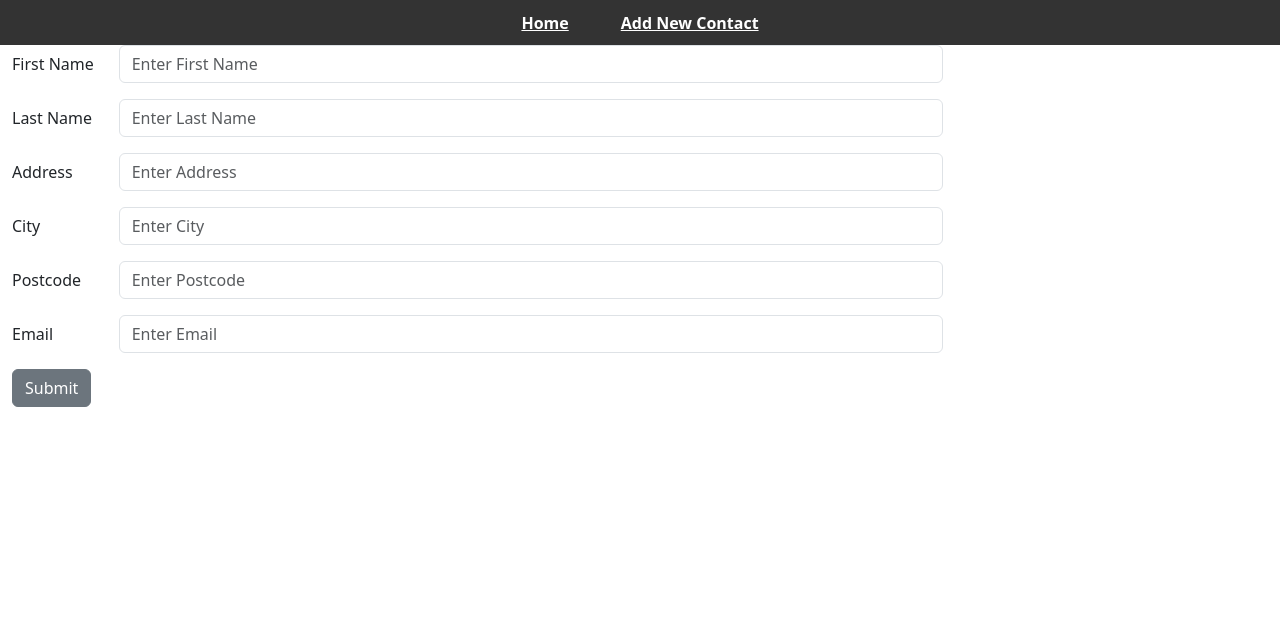
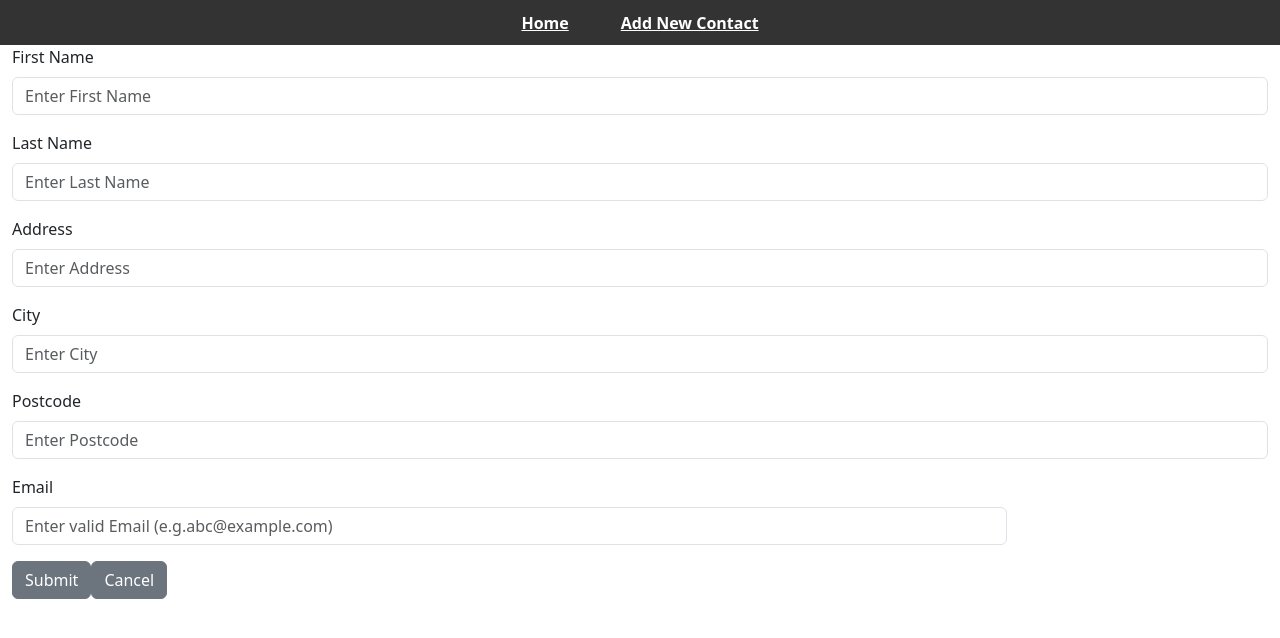
Before and after one commit to Kevin123-Repo/simpleWebApp, a React (Create React App) app in the folder frontend/: page /create in a window 1280 px wide. Shown: the top 638 px of the page. Built offline with nearby package versions, Linux system fonts and the light colour scheme.

Commit message:
made some QOL chnages and added cancel button

```diff
--- a/frontend/src/Components/addContacts/addContactsForm.jsx
+++ b/frontend/src/Components/addContacts/addContactsForm.jsx
@@ -1,7 +1,7 @@
 import axios from "axios";
 import { useState } from "react";
 import { useNavigate } from "react-router-dom";
-import { Col, Button, Form, FormGroup, Label, Input } from "reactstrap";
+import { FormGroup, Label, Input, Button } from "reactstrap";
 
 const AddContactsForm = ({ handleUpdate }) => {
   const [firstName, setFirstName] = useState("");
@@ -27,6 +27,35 @@ const AddContactsForm = ({ handleUpdate }) => {
     return true;
   };
 
+  const handleChange = (event) => {
+    const { name, value } = event.target;
+    if (name === "firstName") {
+      setFirstName(value);
+      console.log(" New First Name = " + value);
+    }
+    if (name === "lastName") {
+      console.log("New Last Name " + value);
+      setLastName(value);
+      console.log("New Last Name Value = " + lastName);
+    }
+    if (name === "city") {
+      setCity(value);
+      console.log(" New City = " + value);
+    }
+    if (name === "postcode") {
+      setPostcode(value);
+      console.log(" New Postcode = " + value);
+    }
+    if (name === "address") {
+      setAddress(value);
+      console.log(" New Address = " + value);
+    }
+    if (name === "email") {
+      setEmail(value);
+      console.log(" New Email = " + value);
+    }
+  };
+
   const handleSubmit = async (e) => {
     e.preventDefault();
     //checking format
@@ -44,13 +73,13 @@ const AddContactsForm = ({ handleUpdate }) => {
 
       // Check for match
       const isDuplicate = existingContacts.find(
-        (contact) =>
-          contact.firstName === dataToSend.firstName &&
-          contact.lastName === dataToSend.lastName &&
-          contact.email === dataToSend.email &&
-          contact.address === dataToSend.address &&
-          contact.city === dataToSend.city &&
-          contact.postcode === dataToSend.postcode
+        (existingContacts) =>
+          existingContacts.firstName === dataToSend.firstName &&
+          existingContacts.lastName === dataToSend.lastName &&
+          existingContacts.email === dataToSend.email &&
+          existingContacts.address === dataToSend.address &&
+          existingContacts.city === dataToSend.city &&
+          existingContacts.postcode === dataToSend.postcode
       );
 
       if (isDuplicate) {
@@ -76,100 +105,100 @@ const AddContactsForm = ({ handleUpdate }) => {
     }
   };
 
+  const handleCancel = () => {
+    navigate("/");
+  };
+
   return (
-    <Form className="addContacts-form" onSubmit={handleSubmit}>
-      <FormGroup row>
-        <Label for="firstName" sm={1}>
-          First Name
-        </Label>
-        <Col sm={10}>
+    <div className="inputForm-container">
+      <div className="name-row">
+        <div className="firstName-col">
+          <FormGroup>
+            <Label for="firstName">First Name</Label>
             <Input
-            type="text"
+              id="firstName"
               name="firstName"
-            id="firstName"
               placeholder="Enter First Name"
-            value={firstName}
-            onChange={(e) => setFirstName(e.target.value)}
+              type="string"
+              onChange={handleChange}
             />
-        </Col>
           </FormGroup>
-      <FormGroup row>
-        <Label for="lastName" sm={1}>
-          Last Name
-        </Label>
-        <Col sm={10}>
+        </div>
+
+        <div className="lastName-col">
+          <FormGroup>
+            <Label for="lastName">Last Name</Label>
             <Input
-            type="text"
+              id="lastName"
               name="lastName"
-            id="lastName"
               placeholder="Enter Last Name"
-            value={lastName}
-            onChange={(e) => setLastName(e.target.value)}
+              type="string"
+              onChange={handleChange}
             />
-        </Col>
           </FormGroup>
-      <FormGroup row>
-        <Label for="address" sm={1}>
-          Address
-        </Label>
-        <Col sm={10}>
+        </div>
+      </div>
+      <div class="address-row">
+        <div className="address-col">
+          <FormGroup>
+            <Label for="address">Address</Label>
             <Input
-            type="text"
-            name="Address"
-            id="Address"
+              id="address"
+              name="address"
               placeholder="Enter Address"
-            value={address}
-            onChange={(e) => setAddress(e.target.value)}
+              type="string"
+              onChange={handleChange}
             />
-        </Col>
           </FormGroup>
-      <FormGroup row>
-        <Label for="city" sm={1}>
-          City
-        </Label>
-        <Col sm={10}>
+        </div>
+        <div className="city-col">
+          <FormGroup>
+            <Label for="city">City</Label>
             <Input
-            type="text"
+              id="city"
               name="city"
-            id="city"
               placeholder="Enter City"
-            value={city}
-            onChange={(e) => setCity(e.target.value)}
+              type="string"
+              onChange={handleChange}
             />
-        </Col>
           </FormGroup>
-      <FormGroup row>
-        <Label for="postcode" sm={1}>
-          Postcode
-        </Label>
-        <Col sm={10}>
+        </div>
+        <div className="postcode-col">
+          <FormGroup>
+            <Label for="postcode">Postcode</Label>
             <Input
-            type="text"
+              id="postcode"
               name="postcode"
-            id="postcode"
               placeholder="Enter Postcode"
-            value={postcode}
-            onChange={(e) => setPostcode(e.target.value)}
+              type="string"
+              onChange={handleChange}
             />
-        </Col>
           </FormGroup>
-      <FormGroup row>
-        <Label for="email" sm={1}>
-          Email
-        </Label>
-        <Col sm={10}>
+        </div>
+      </div>
+      <div className="email-row">
+        <div className="email-col">
+          <FormGroup>
+            <Label for="email">Email</Label>
             <Input
+              id="email"
+              name="email"
+              placeholder="Enter valid Email (e.g.abc@example.com)"
               type="email"
-            name="email"
-            id="email"
-            placeholder="Enter Email"
-            value={email}
-            onChange={(e) => setEmail(e.target.value)}
+              onChange={handleChange}
             />
-        </Col>
           </FormGroup>
-      <Button>Submit</Button>
-    </Form>
+        </div>
+      </div>
+      <div>
+        <Button className="input-button-submit" onClick={handleSubmit}>
+          Submit
+        </Button>
+        <Button className="input-button-cancel" onClick={handleCancel}>
+          Cancel
+        </Button>
+      </div>
+    </div>
   );
 };
 
--- a/frontend/src/Components/editContacts/editTables.jsx
+++ b/frontend/src/Components/editContacts/editTables.jsx
@@ -7,14 +7,14 @@ import { FormGroup, Label, Input, Button } from "reactstrap";
 
 const EditTable = ({ contact }) => {
   const { contactId } = useParams();
-  const [firstName, setFirstName] = useState("");
-  const [lastName, setLastName] = useState("");
-  const [city, setCity] = useState("");
-  const [postcode, setPostcode] = useState("");
-  const [address, setAddress] = useState("");
-  const [email, setEmail] = useState("");
-  const [isUpdated, setIsUpdated] = useState(false);
+  const [firstName, setFirstName] = useState("First Name");
+  const [lastName, setLastName] = useState("Last Name");
+  const [city, setCity] = useState(" ity");
+  const [postcode, setPostcode] = useState("Postcode");
+  const [address, setAddress] = useState("Address");
+  const [email, setEmail] = useState("setEmail");
   const navigate = useNavigate();
+
 
   //Added this useEffect as workaround to useState not syncing at beginning
   useEffect(() => {
@@ -92,22 +92,26 @@ const EditTable = ({ contact }) => {
         .patch(`http://localhost:8080/contacts/${contactId}`, Object(newData))
         .then((response) => {
           console.log("Updated successfully", response.data, response.status);
-          setIsUpdated(true);
+          window.alert("Changes successfully saved")
           navigate("/");
         })
         .catch((err) => {
           console.error("Error", err);
+          window.alert("Changes were unsuccessful")
         });
     } else {
       console.log("Nothing to do");
       navigate("/");
     }
   };
+  const handleCancel = ()=>{
+    navigate("/")
+  }
 
   return (
-    <div className="container-fluid">
-      <div className="row">
-        <div className="col-sm">
+    <div className="inputForm-container">
+      <div className="name-row">
+        <div className="firstName-col">
           <FormGroup>
             <Label for="firstName">First Name</Label>
             <Input
@@ -120,7 +124,7 @@ const EditTable = ({ contact }) => {
           </FormGroup>
         </div>
 
-        <div className="col-sm">
+        <div className="lastName-col">
           <FormGroup>
             <Label for="lastName">Last Name</Label>
             <Input
@@ -133,8 +137,8 @@ const EditTable = ({ contact }) => {
           </FormGroup>
         </div>
       </div>
-      <div class="row">
-        <div className="col-sm">
+      <div class="address-row">
+        <div className="address-col">
           <FormGroup>
             <Label for="address">Address</Label>
             <Input
@@ -146,7 +150,7 @@ const EditTable = ({ contact }) => {
             />
           </FormGroup>
         </div>
-        <div className="col-sm">
+        <div className="city-col">
           <FormGroup>
             <Label for="city">City</Label>
             <Input
@@ -158,7 +162,7 @@ const EditTable = ({ contact }) => {
             />
           </FormGroup>
         </div>
-        <div className="col-sm">
+        <div className="postcode-col">
           <FormGroup>
             <Label for="postcode">Postcode</Label>
             <Input
@@ -171,8 +175,8 @@ const EditTable = ({ contact }) => {
           </FormGroup>
         </div>
       </div>
-      <div className=" ow">
-        <div className="col-sm">
+      <div className="email-row">
+        <div className="email-col">
           <FormGroup>
             <Label for="email">Email</Label>
             <Input
@@ -186,12 +190,9 @@ const EditTable = ({ contact }) => {
         </div>
       </div>
       <div>
-        <Button onClick={handleSubmit}>Submit</Button>
+        <Button className="input-button-submit" onClick={handleSubmit}>Submit</Button>
+        <Button className="input-button-cancel" onClick={handleCancel}>Cancel</Button>
       </div>
-
-      {isUpdated && (
-        <p className="text-success">Contact updated successfully!</p>
-      )}
     </div>
   );
 };
```
Lines whose indentation alone changed are shown as unchanged.
